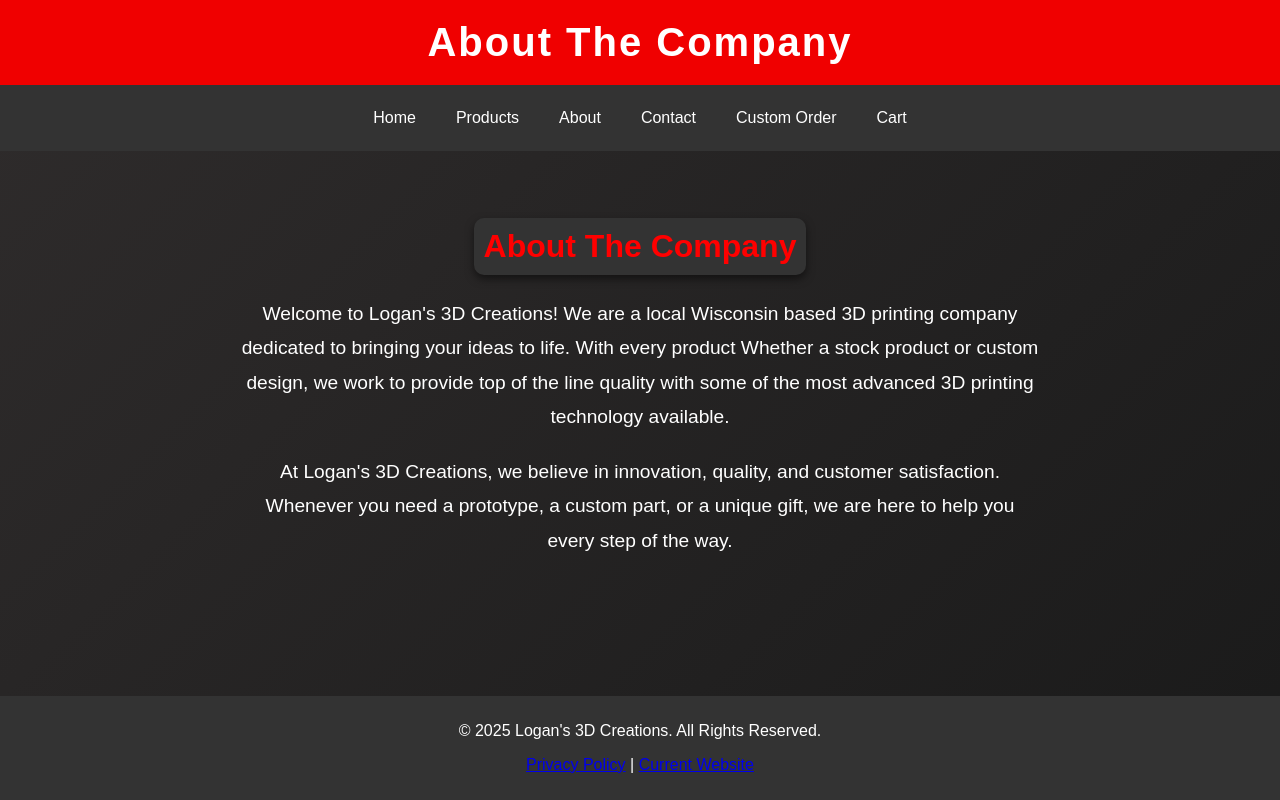
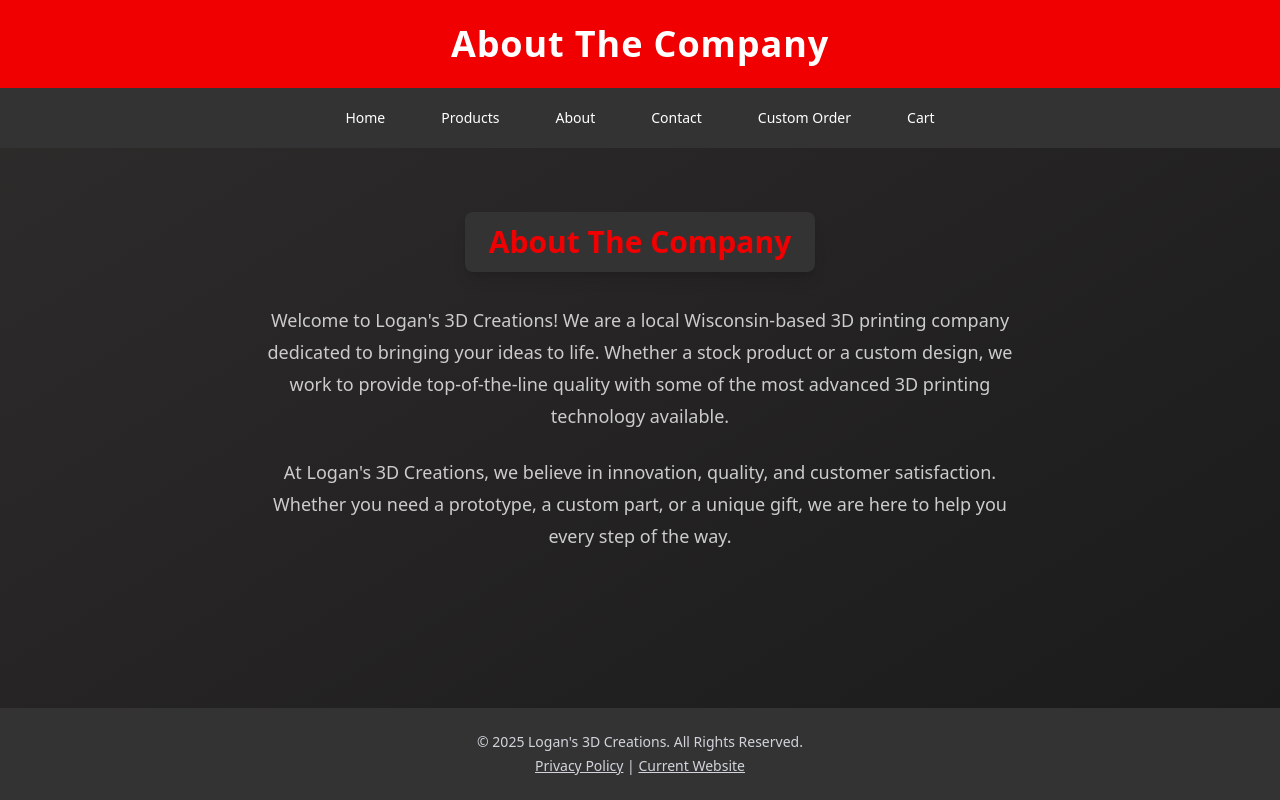
Before and after one commit to loganlanou/3dwebsite2.0, a plain HTML site: page about.html in a window 1280 px wide. Drawn offline with nearby package versions, Linux system fonts and the light colour scheme.

Commit message:
abouttailwind

```diff
--- a/about.html
+++ b/about.html
@@ -1,42 +1,88 @@
 <!DOCTYPE html>
+<html lang="en">
+<head>
+  <meta charset="UTF-8" />
+  <meta name="viewport" content="width=device-width, initial-scale=1.0" />
+  <title>About Us - Logan's 3D Creations</title>
 
-<head>
+  <!-- Favicon -->
   <link rel="apple-touch-icon" sizes="180x180" href="favico/apple-touch-icon.png">
   <link rel="icon" type="image/png" sizes="32x32" href="favico/favicon-32x32.png">
   <link rel="icon" type="image/png" sizes="16x16" href="favico/favicon-16x16.png">
   <link rel="manifest" href="favico/site.webmanifest">
-    <meta charset="UTF-8">
-    <meta name="viewport" content="width=device-width, initial-scale=1.0">
-    <title>About Us - Logan's 3D Creations</title>
-    <link rel="stylesheet" href="styles.css">
+
+  <!-- Tailwind CSS -->
+  <script src="https://cdn.tailwindcss.com"></script>
+  <script>
+    tailwind.config = {
+      theme: {
+        extend: {
+          colors: {
+            dark: '#121212',
+            red: '#f00000',
+            panel: '#333',
+            gradientStart: '#2f2c2c',
+            gradientEnd: '#1a1a1a',
+            textlight: '#ccc'
+          },
+          animation: {
+            fadeInUp: 'fadeInUp 1.5s ease-in-out',
+            fadeInDown: 'fadeInDown 1s ease-in-out'
+          },
+          keyframes: {
+            fadeInUp: {
+              '0%': { opacity: '0', transform: 'translateY(20px)' },
+              '100%': { opacity: '1', transform: 'translateY(0)' }
+            },
+            fadeInDown: {
+              '0%': { opacity: '0', transform: 'translateY(-20px)' },
+              '100%': { opacity: '1', transform: 'translateY(0)' }
+            }
+          }
+        }
+      }
+    };
+  </script>
+  <link href="https://fonts.googleapis.com/css2?family=Inter:wght@400;600&display=swap" rel="stylesheet">
 </head>
+<body class="min-h-screen font-sans text-white bg-gradient-to-br from-gradientStart to-gradientEnd overflow-x-hidden flex flex-col">
 
-<body class="about">
-    <header>
-        <h1>About The Company</h1>
+  <!-- Header -->
+  <header class="bg-red text-center py-6 shadow-md animate-fadeInDown">
+    <h1 class="text-4xl font-bold tracking-wide">About The Company</h1>
   </header>
-    <nav>
-        <a href="index.html">Home</a>
-        <a href="products.html">Products</a>
-        <a href="about.html">About</a>
-        <a href="contact.html">Contact</a>
-        <a href="custom.html">Custom Order</a>
-        <a href="cart.html">Cart</a>
+
+  <!-- Navigation -->
+  <nav class="bg-panel flex justify-center space-x-6 py-3 text-sm font-medium animate-fadeInDown">
+    <a href="index.html" class="hover:bg-red px-4 py-2 transition transform hover:scale-110">Home</a>
+    <a href="products.html" class="hover:bg-red px-4 py-2 transition transform hover:scale-110">Products</a>
+    <a href="about.html" class="hover:bg-red px-4 py-2 transition transform hover:scale-110">About</a>
+    <a href="contact.html" class="hover:bg-red px-4 py-2 transition transform hover:scale-110">Contact</a>
+    <a href="custom.html" class="hover:bg-red px-4 py-2 transition transform hover:scale-110">Custom Order</a>
+    <a href="cart.html" class="hover:bg-red px-4 py-2 transition transform hover:scale-110">Cart</a>
   </nav>
-    <div class="container about">
-        <h2>About The Company</h2>
-        <p>Welcome to Logan's 3D Creations! We are a local Wisconsin based 3D printing company dedicated to bringing
-            your ideas to
-            life. With every product Whether a stock product or custom design, we work to provide top of the line
-            quality with some of the most advanced 3D printing technology available.</p>
-        <p>At Logan's 3D Creations, we believe in innovation, quality, and customer satisfaction. Whenever you need a
-            prototype, a custom part, or a unique gift, we are here to help you every step of the way.</p>
-    </div>
-    <footer>
+
+  <!-- About Content -->
+  <main class="flex-grow container mx-auto px-6 py-16 text-center animate-fadeInUp">
+    <h2 class="text-3xl font-bold text-red bg-panel inline-block px-6 py-3 rounded-lg shadow-lg mb-8">
+      About The Company
+    </h2>
+    <p class="text-textlight text-lg leading-8 max-w-3xl mx-auto mb-6">
+      Welcome to Logan's 3D Creations! We are a local Wisconsin-based 3D printing company dedicated to bringing your ideas to life. Whether a stock product or a custom design, we work to provide top-of-the-line quality with some of the most advanced 3D printing technology available.
+    </p>
+    <p class="text-textlight text-lg leading-8 max-w-3xl mx-auto">
+      At Logan's 3D Creations, we believe in innovation, quality, and customer satisfaction. Whether you need a prototype, a custom part, or a unique gift, we are here to help you every step of the way.
+    </p>
+  </main>
+
+  <!-- Footer -->
+  <footer class="bg-panel text-center py-6 text-sm text-gray-300 animate-fadeInUp">
     <p>&copy; 2025 Logan's 3D Creations. All Rights Reserved.</p>
-        <p><a href="privacy.html">Privacy Policy</a> | <a href="https://www.logans3dcreations.com/">Current Website</a>
+    <p class="mt-1">
+      <a href="privacy.html" class="underline hover:text-white">Privacy Policy</a> |
+      <a href="https://www.logans3dcreations.com/" class="underline hover:text-white">Current Website</a>
     </p>
   </footer>
+
 </body>
-
 </html>
```
Lines whose indentation alone changed are shown as unchanged.
